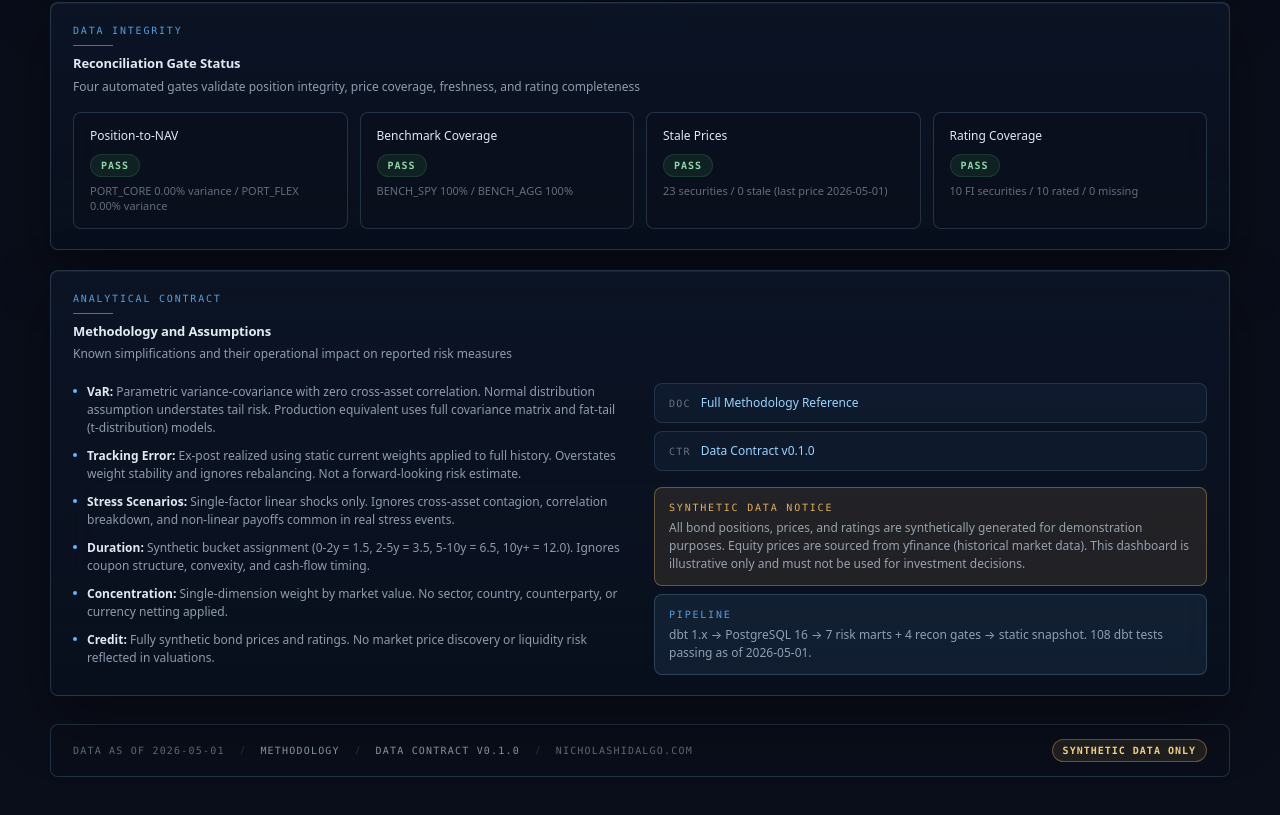
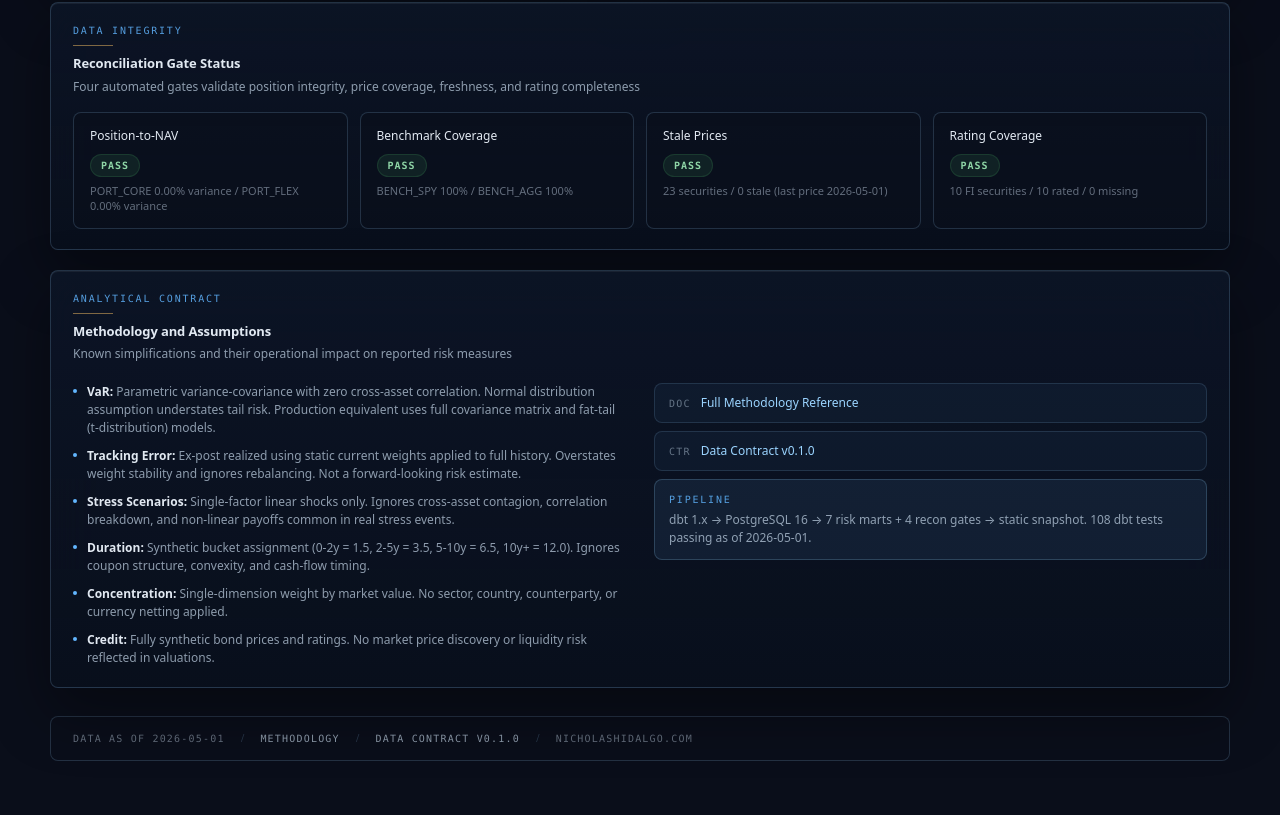
Before and after one commit to nicholashidalgo/investment-risk-reporting-mart, a plain HTML site: page dashboard/index.html in a window 1280 px wide. Shown: the part 1855-2670 px from the top of the page. Drawn offline with nearby package versions, Linux system fonts and the light colour scheme.

Commit message:
refactor: remove synthetic-data visual indicators from dashboard surface
Dashboard now presents as a clean institutional risk reporting product.
Honest disclosure preserved in DATA_CONTRACT.md and METHODOLOGY.md.

- Remove SYNTHETIC DATA pill from header
- Remove SYNTHETIC DATA NOTICE block from methodology panel
- Remove SYNTHETIC DATA ONLY chip from provenance footer

```diff
--- a/dashboard/index.html
+++ b/dashboard/index.html
@@ -670,7 +670,6 @@ tr:hover td { background: rgba(98, 182, 255, 0.04); }
       <div class="header-right">
         <a class="chip chip-neutral" href="../METHODOLOGY.md">Methodology</a>
         <a class="chip chip-neutral" href="../DATA_CONTRACT.md">Data Contract</a>
-        <span class="chip chip-warm">Synthetic Data</span>
       </div>
     </header>
 
@@ -803,10 +802,6 @@ tr:hover td { background: rgba(98, 182, 255, 0.04); }
             <span class="method-link-icon">CTR</span>
             <span>Data Contract v0.1.0</span>
           </a>
-          <div style="margin-top:8px;padding:12px 14px;background:var(--warning-bg);border:1px solid var(--warning-border);border-radius:var(--radius-sm)">
-            <div style="font-family:var(--font-mono);font-size:10px;font-weight:500;text-transform:uppercase;letter-spacing:0.18em;color:var(--kicker-warm);margin-bottom:4px">Synthetic Data Notice</div>
-            <p style="font-size:12px;color:var(--muted);line-height:1.5">All bond positions, prices, and ratings are synthetically generated for demonstration purposes. Equity prices are sourced from yfinance (historical market data). This dashboard is illustrative only and must not be used for investment decisions.</p>
-          </div>
           <div style="padding:12px 14px;background:var(--neutral-bg);border:1px solid var(--neutral-border);border-radius:var(--radius-sm)">
             <div style="font-family:var(--font-mono);font-size:10px;font-weight:500;text-transform:uppercase;letter-spacing:0.18em;color:var(--kicker-cool);margin-bottom:4px">Pipeline</div>
             <p style="font-size:12px;color:var(--muted);line-height:1.5">dbt 1.x &rarr; PostgreSQL 16 &rarr; 7 risk marts + 4 recon gates &rarr; static snapshot. 108 dbt tests passing as of 2026-05-01.</p>
@@ -826,7 +821,6 @@ tr:hover td { background: rgba(98, 182, 255, 0.04); }
         <span class="provenance-sep">/</span>
         <span class="provenance-item">nicholashidalgo.com</span>
       </div>
-      <span class="chip chip-warm">Synthetic Data Only</span>
     </footer>
 
   </div><!-- /page -->
```
